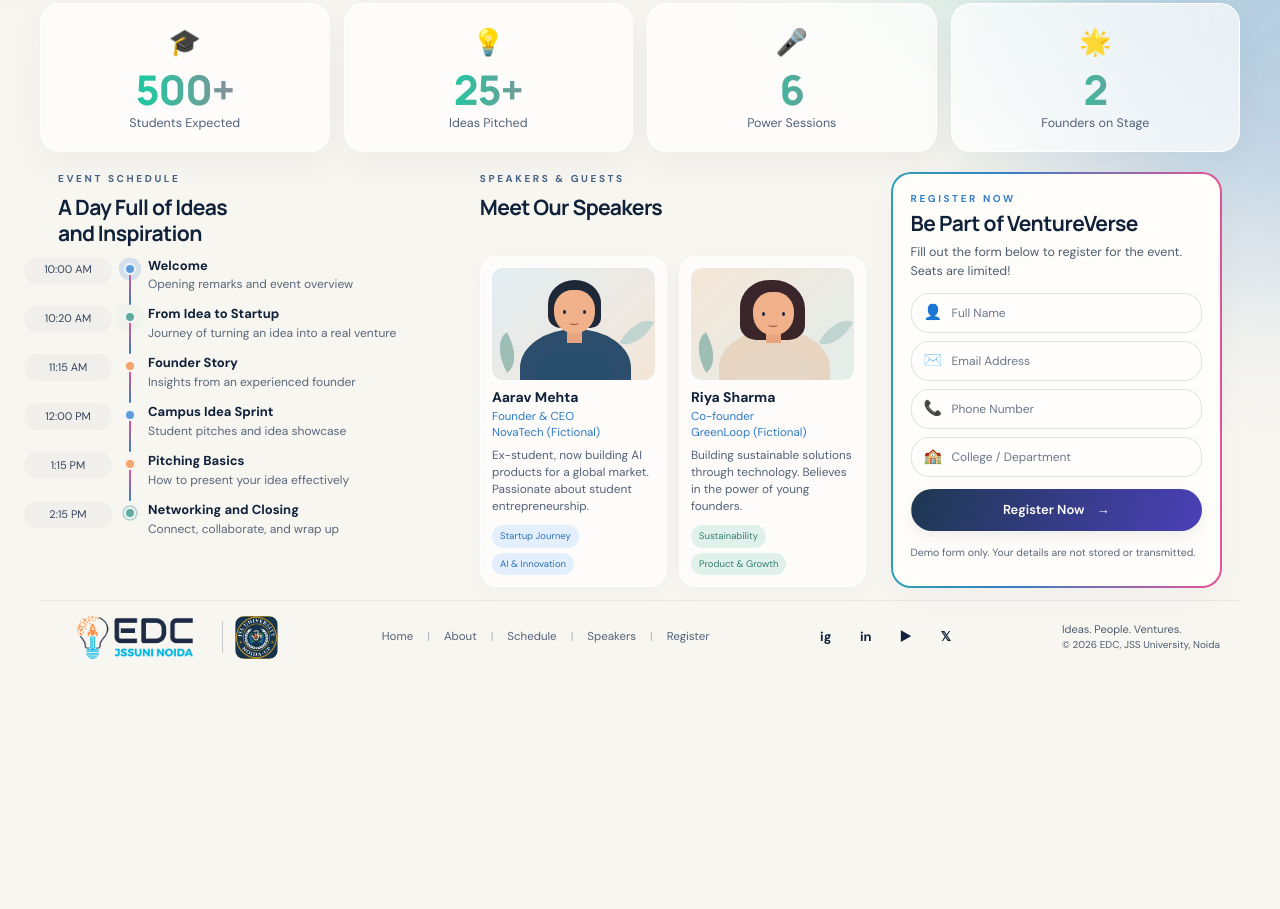
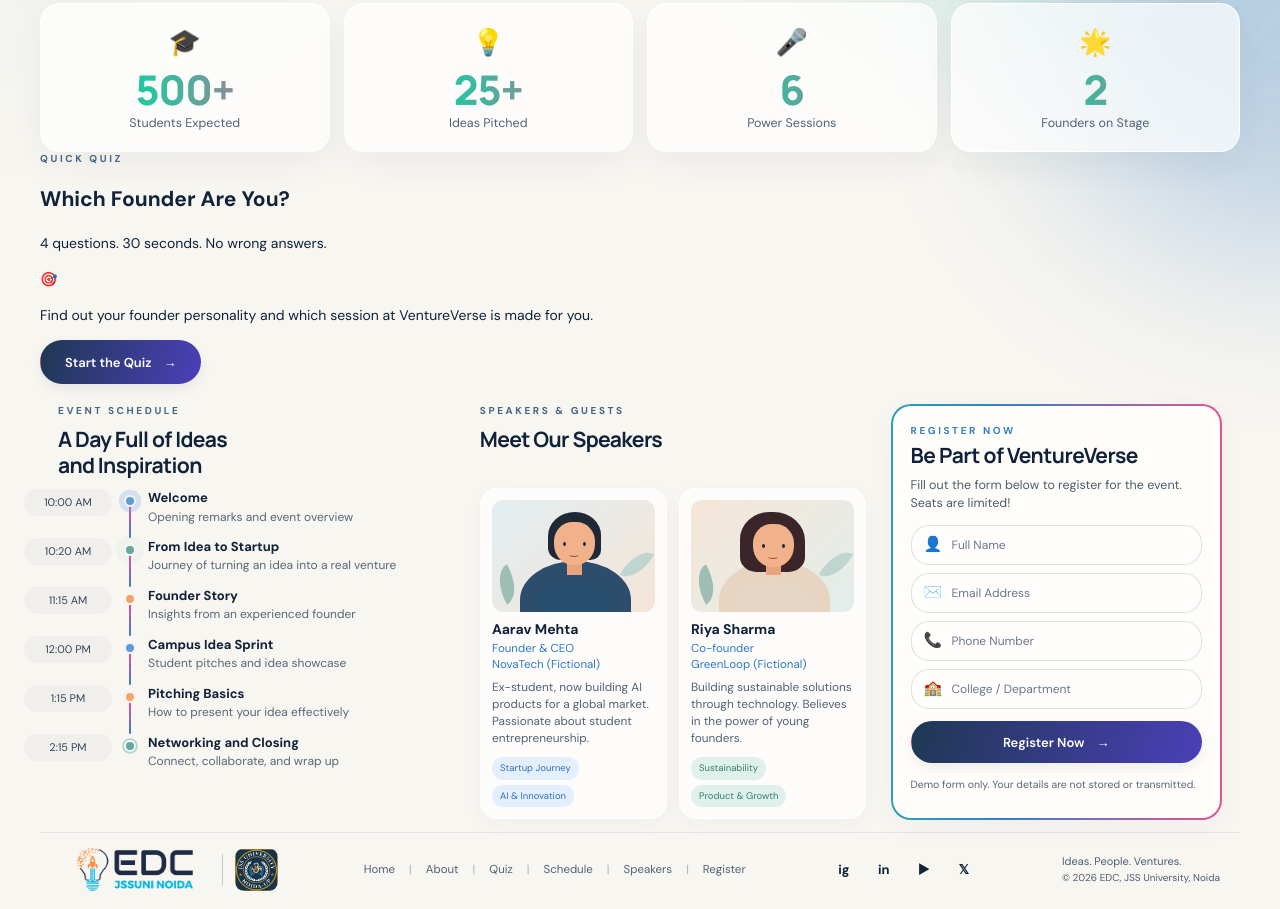
Before and after one commit to shanvicoding-commits/edc, a plain HTML site: page index.html in a window 1280 px wide. Shown: the part 797-1706 px from the top of the page. Before the commit the page ends 1474 px from the top, so only its background shows below. Drawn offline with Linux system fonts and the light colour scheme.

Commit message:
Update index.html

```diff
--- a/index.html
+++ b/index.html
@@ -37,6 +37,7 @@
       <nav id="main-nav" class="main-nav" aria-label="Main navigation">
         <a class="nav-link active" href="#home">Home</a>
         <a class="nav-link" href="#about">About</a>
+        <a class="nav-link" href="#quiz">Quiz</a>
         <a class="nav-link" href="#schedule">Schedule</a>
         <a class="nav-link" href="#speakers">Speakers</a>
         <a class="nav-link" href="#register">Register</a>
@@ -115,6 +116,25 @@
         <div class="stat reveal" style="--d:.3s"><span class="stat-emoji" aria-hidden="true">🌟</span><strong><span data-count="2">0</span></strong><small>Founders on Stage</small></div>
       </section>
 
+      <!-- ================= FUN QUIZ: "Which Founder Are You?" =================
+           The questions and results live in script.js (section 12). This is just the card + start screen. -->
+      <section class="quiz section-wrap" id="quiz" aria-labelledby="quiz-title">
+        <div class="quiz-card reveal">
+          <div class="quiz-head">
+            <p class="eyebrow">QUICK QUIZ</p>
+            <h2 id="quiz-title">Which Founder Are You?</h2>
+            <p class="quiz-sub">4 questions. 30 seconds. No wrong answers.</p>
+          </div>
+          <div class="quiz-body" id="quiz-body">
+            <div class="quiz-start">
+              <div class="quiz-start-emoji" aria-hidden="true">🎯</div>
+              <p>Find out your founder personality and which session at VentureVerse is made for you.</p>
+              <button class="button button-dark" id="quiz-start" type="button">Start the Quiz <span aria-hidden="true">→</span></button>
+            </div>
+          </div>
+        </div>
+      </section>
+
       <!-- ================= SCHEDULE + SPEAKERS + REGISTER ================= -->
       <section class="lower-grid section-wrap">
         <div class="schedule-section" id="schedule"><p class="eyebrow">EVENT SCHEDULE</p><h2>A Day Full of Ideas and Inspiration</h2><ol class="timeline">
@@ -145,7 +165,7 @@
     </main>
 
     <!-- ================= FOOTER ================= -->
-    <footer class="site-footer section-wrap"><a class="brand footer-brand" href="#home" aria-label="EDC, JSS University Noida — back to top"><img class="edc-logo" src="edc-light.png" data-light-logo="edc-light.png" data-dark-logo="edc-dark.png" alt="Entrepreneurship Development Cell, JSSUN Noida" /><span class="brand-divider" aria-hidden="true"></span><img class="jss-logo" src="jss-university.png" alt="JSS University, Noida emblem" /></a><nav class="footer-nav" aria-label="Footer navigation"><a href="#home">Home</a><span>|</span><a href="#about">About</a><span>|</span><a href="#schedule">Schedule</a><span>|</span><a href="#speakers">Speakers</a><span>|</span><a href="#register">Register</a></nav>
+    <footer class="site-footer section-wrap"><a class="brand footer-brand" href="#home" aria-label="EDC, JSS University Noida — back to top"><img class="edc-logo" src="edc-light.png" data-light-logo="edc-light.png" data-dark-logo="edc-dark.png" alt="Entrepreneurship Development Cell, JSSUN Noida" /><span class="brand-divider" aria-hidden="true"></span><img class="jss-logo" src="jss-university.png" alt="JSS University, Noida emblem" /></a><nav class="footer-nav" aria-label="Footer navigation"><a href="#home">Home</a><span>|</span><a href="#about">About</a><span>|</span><a href="#quiz">Quiz</a><span>|</span><a href="#schedule">Schedule</a><span>|</span><a href="#speakers">Speakers</a><span>|</span><a href="#register">Register</a></nav>
       <!-- Social links: replace these with the real EDC profile URLs when you have them -->
       <div class="social-links" aria-label="Social links"><a href="https://www.instagram.com/" target="_blank" rel="noopener noreferrer" aria-label="Instagram">ig</a><a href="https://www.linkedin.com/" target="_blank" rel="noopener noreferrer" aria-label="LinkedIn">in</a><a href="https://www.youtube.com/" target="_blank" rel="noopener noreferrer" aria-label="YouTube">▶</a><a href="https://x.com/" target="_blank" rel="noopener noreferrer" aria-label="X">𝕏</a></div><p class="footer-motto">Ideas. People. Ventures.<br /><small>© 2026 EDC, JSS University, Noida</small></p></footer>
   </div>
```
